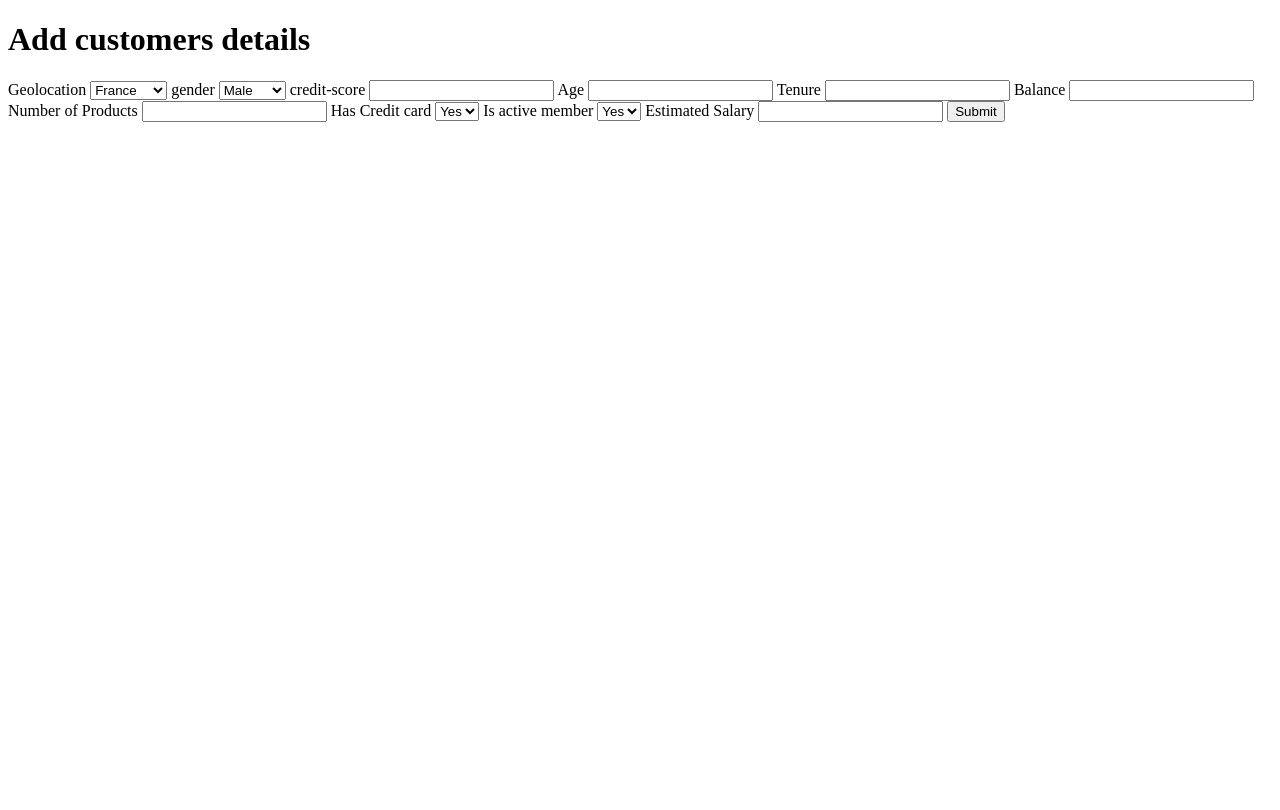
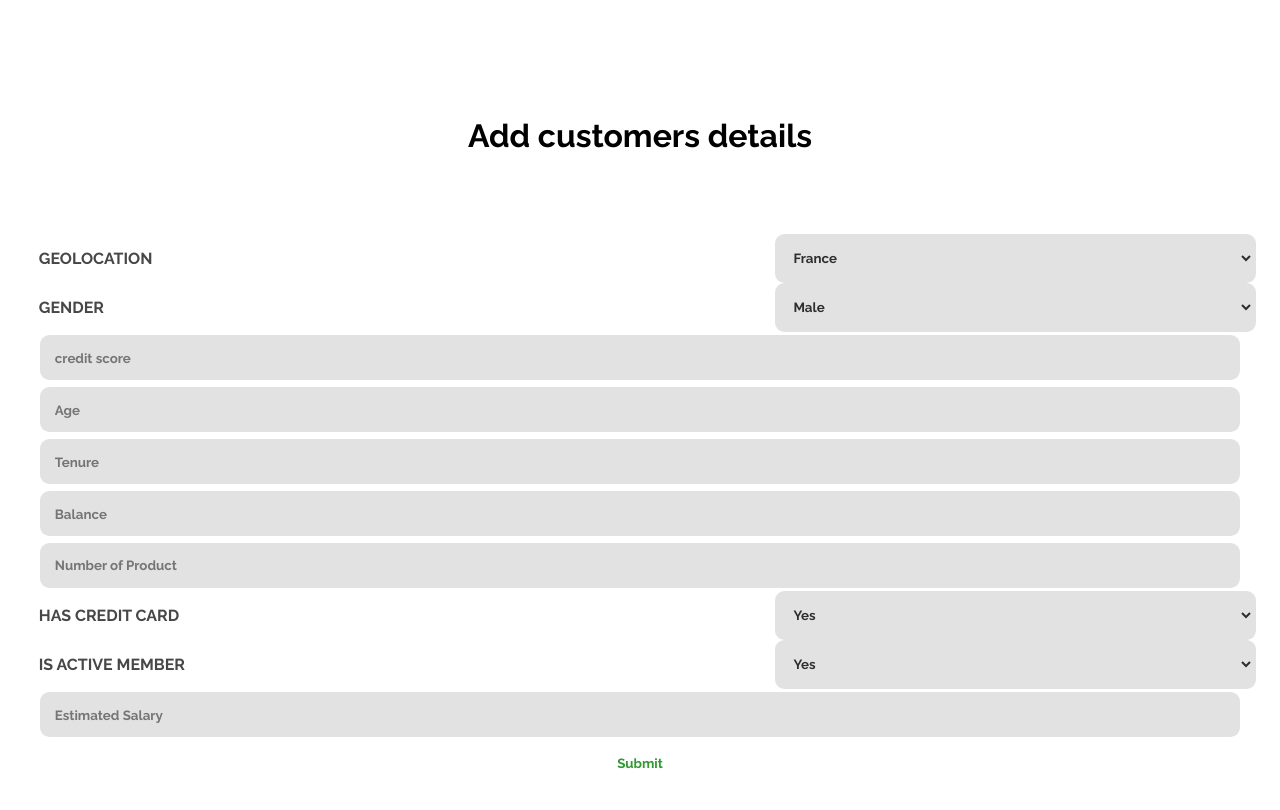
Before and after one commit to MSid01/Churn-prediction, a Flask app: page / in a window 1280 px wide. Before the commit the page ends 122 px from the top, so only its background shows below. Run offline with Flask 2, Linux system fonts and the light colour scheme; parts of the project's set-up code (start-up, migrations or seed data) failed here and were passed over.

Commit message:
Added Styles and refactored the code

```diff
--- a/app.py
+++ b/app.py
@@ -1,10 +1,12 @@
-# create flask app
 from flask import Flask, request
 from flask.templating import render_template
 import joblib
+
 app = Flask(__name__)
 
 model = joblib.load("./model_joblib")
+
+
 @app.route("/", methods=["GET", "POST"])
 def index():
     if request.method == "GET":
@@ -21,14 +23,36 @@ def index():
         numOfProducts = int(data.get("numOfProducts"))
         hasCrCard = int(data.get("hasCrCard"))
         isActiveMember = int(data.get("isActiveMember"))
-        estimatedSalary =  float(data.get("estimatedSalary"))
+        estimatedSalary = float(data.get("estimatedSalary"))
         germany = 1 if geolocation == 2 else 0
         spain = 1 if geolocation == 1 else 0
-        output = model.predict([[creditScore, age, tenure, balance, numOfProducts, hasCrCard, isActiveMember, estimatedSalary, germany, spain, gender]]),
+        output = (
+            model.predict(
+                [
+                    [
+                        creditScore,
+                        age,
+                        tenure,
+                        balance,
+                        numOfProducts,
+                        hasCrCard,
+                        isActiveMember,
+                        estimatedSalary,
+                        germany,
+                        spain,
+                        gender,
+                    ]
+                ]
+            ),
+        )
         # print(creditScore, age, tenure, balance, numOfProducts, hasCrCard, isActiveMember, germany, spain, gender)
+
         # make prediction
         print(output[0][0])
-        return "will leave company" if output[0][0]==1 else "will not leave company"
+
+        isUpToMark = output[0][0] == 1
+        return "Will not leave company" if isUpToMark else "Will leave company"
+
 
 if __name__ == "__main__":
     app.run(debug=True)
--- /dev/null
+++ b/static/styles/index.css
@@ -0,0 +1,87 @@
+@import url("https://fonts.googleapis.com/css2?family=Raleway:wght@700&display=swap");
+
+.wrapper {
+  text-align: center;
+  padding: 1rem;
+  margin-top: 10vh;
+}
+* {
+  font-family: "Raleway", sans-serif;
+}
+.input-container {
+  width: 100%;
+  display: flex;
+  flex-direction: column;
+  justify-content: center;
+  align-items: center;
+  margin-top: 10vh;
+  height: auto;
+}
+.input {
+  margin: 0.2rem 0;
+  background-color: rgb(226, 226, 226);
+  border-radius: 0.6rem;
+  padding: 0.8rem;
+  border: 2px solid transparent;
+  outline: none;
+  color: rgb(46, 46, 46);
+  height: auto;
+  font-weight: 900;
+  width: 95%;
+  transition: all ease-in-out 400ms;
+}
+.input:hover {
+  border-color: rgb(49, 153, 49);
+}
+.input:active {
+  border-color: rgb(49, 153, 49);
+}
+.label {
+  width: 60%;
+  background-color: rgba(255, 255, 255, 0);
+  border-radius: 0.6rem;
+  padding: 0.8rem;
+  border: 2px solid transparent;
+  white-space: nowrap;
+  font-weight: 900;
+  text-transform: uppercase;
+  outline: none;
+  text-align: left;
+  height: 100%;
+  color: rgb(71, 71, 71);
+  transition: all ease-in-out 400ms;
+}
+.label:hover {
+  transform: scale(1.1);
+}
+
+.button {
+  width: auto;
+  background-color: white;
+  padding: 0.8rem 2rem;
+  border-radius: 0.4rem;
+  font-weight: 900;
+  border: 2px solid transparent;
+  color: rgb(49, 153, 49);
+  transition: all ease-in-out 400ms;
+}
+.button:hover {
+  border-color: rgb(49, 153, 49);
+  color: white;
+  background-color: rgb(49, 153, 49);
+}
+.selector {
+  display: flex;
+  width: 100%;
+}
+.drop-down {
+  width: 40%;
+  background-color: rgb(226, 226, 226);
+  border-radius: 0.6rem;
+  padding: 0.8rem;
+  border: 2px solid transparent;
+  outline: none;
+  color: rgb(46, 46, 46);
+  height: auto;
+  font-weight: 900;
+}
--- a/templates/index.html
+++ b/templates/index.html
@@ -4,60 +4,73 @@
     <meta charset="UTF-8" />
     <meta http-equiv="X-UA-Compatible" content="IE=edge" />
     <meta name="viewport" content="width=device-width, initial-scale=1.0" />
-    <title>Document</title>
+    <title>Bank Churn Predictor</title>
+    <link rel="stylesheet" type="text/css" href="{{ url_for('static',filename='styles/index.css') }}" />
   </head>
+
   <body>
+    <div class="wrapper">
       <h1>Add customers details</h1>
-    <form action="http://127.0.0.1:5000/" method="post">
-      <label for="geolocation">Geolocation</label>
-      <select name="geolocation">
+      <form class="inputcontainer" action="http://127.0.0.1:5000/" method="post">
+        <div class="input-container">
+          <div class="selector">
+            <label class="label" for="geolocation">Geolocation</label>
+            <select class="drop-down" name="geolocation">
               <option value="0">France</option>
               <option value="1">Spain</option>
               <option value="2">Germany</option>
             </select>
-
-      <label for="gender"> gender</label>
-      <select name="gender">
+          </div>
+          <div class="selector">
+            <label class="label" for="gender"> gender</label>
+            <select class="drop-down" name="gender">
               <option value="1">Male</option>
               <option value="0">Female</option>
             </select>
-      <label for="credit-score">credit-score</label>
-      <input
-        type="number"
-        required
-        minlength="3"
-        maxlength="3"
-        name="credit-score"
-      />
-      <label for="age">Age</label>
-      <input type="number" required minlength="2" name="age" />
-      <label for="tenure">Tenure</label>
-      <input type="number" required minlength="1" name="tenure" />
-      <label for="balance">Balance</label>
-      <input type="number" required minlength="1" name="balance" />
-      <label for="numOfProducts">Number of Products</label>
-      <input type="number" required minlength="1" name="numOfProducts" />
-      <label for="hasCrCard">Has Credit card</label>
-      <select name="hasCrCard">
+          </div>
+
+          <!-- Avoid Labels -->
+
+          <!-- <label class="label" for="credit-score">credit-score</label> -->
+          <input class="input" placeholder="credit score" type="number" required minlength="3" maxlength="3" name="credit-score" />
+
+          <!-- <label class="label" for="age">Age</label> -->
+          <input class="input" type="number" required placeholder="Age" minlength="2" name="age" />
+
+          <!-- <label class="label" for="tenure">Tenure</label> -->
+          <input class="input" type="number" required placeholder="Tenure" minlength="1" name="tenure" />
+
+          <!-- <label class="label" for="balance">Balance</label> -->
+          <input class="input" type="number" required placeholder="Balance" minlength="1" name="balance" />
+
+          <!-- <label class="label" for="numOfProducts">Number of Products</label> -->
+          <input class="input" type="number" required placeholder="Number of Product" minlength="1" name="numOfProducts" />
+
+          <div class="selector">
+            <label class="label" for="hasCrCard">Has Credit card</label>
+            <select class="drop-down" name="hasCrCard">
               <option value="1">Yes</option>
               <option value="0">No</option>
             </select>
-      <label for="isActiveMember">Is active member</label>
-      <select name="isActiveMember">
+          </div>
+
+          <div class="selector">
+            <label class="label" for="isActiveMember">Is active member</label>
+            <select class="drop-down" name="isActiveMember">
               <option value="1">Yes</option>
               <option value="0">No</option>
             </select>
-      <label for="estimatedSalary">Estimated Salary</label>
-      <input
-        type="number"
-        required
-        minlength="4"
-        step="any"
-        name="estimatedSalary"
-      />
+          </div>
+
+          <!-- <label class="label" for="estimatedSalary">Estimated Salary</label> -->
+          <input class="input" type="number" required minlength="4" step="any" placeholder="Estimated Salary" name="estimatedSalary" />
+
           <!-- <button onclick="submit()">Submit</button> -->
-      <input type="submit" value="Submit" />
+          <input class="button" type="submit" value="Submit" />
+        </div>
       </form>
+    </div>
+
     <script>
       function submit(e) {
         e.preventDefault();
```
Lines whose indentation alone changed are shown as unchanged.
